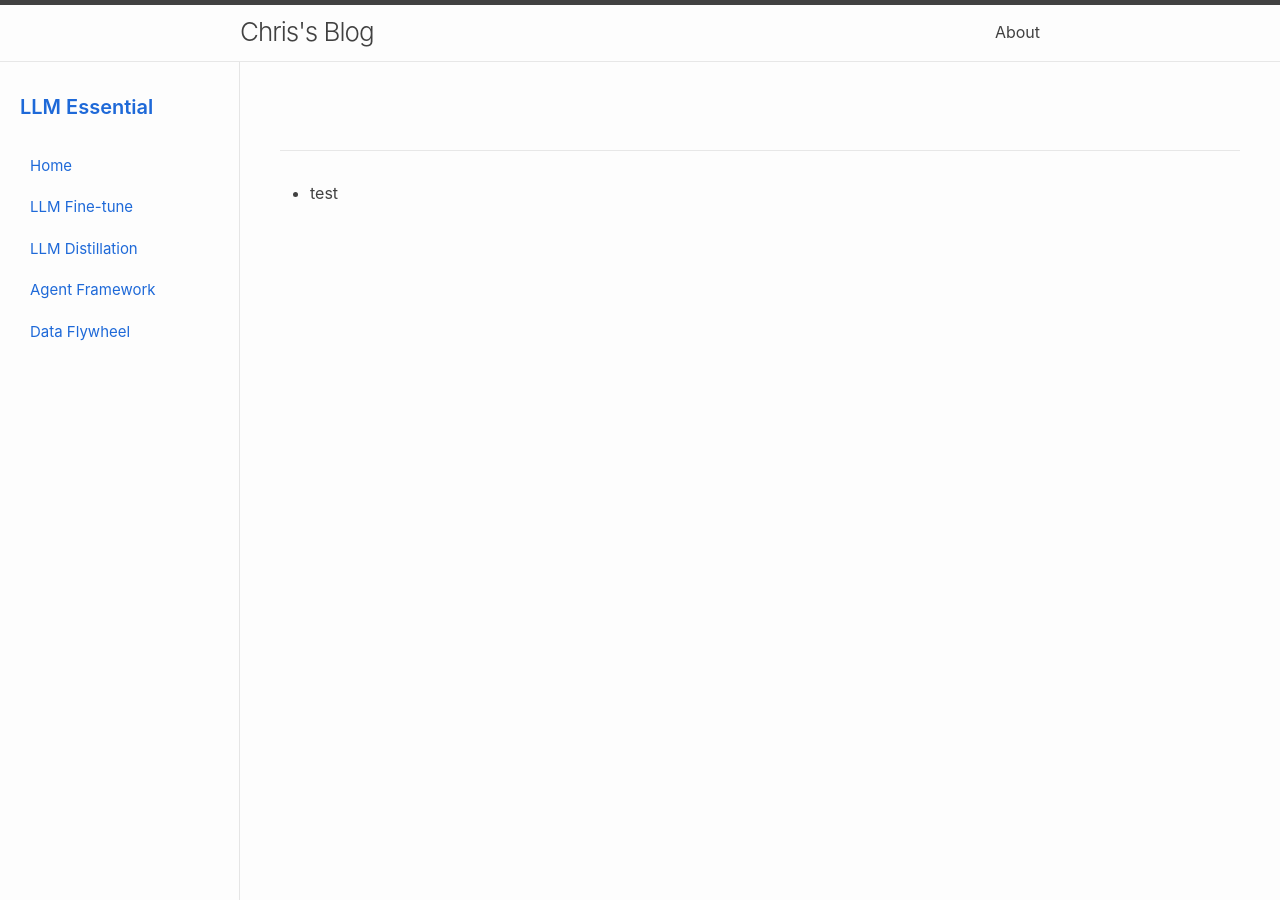
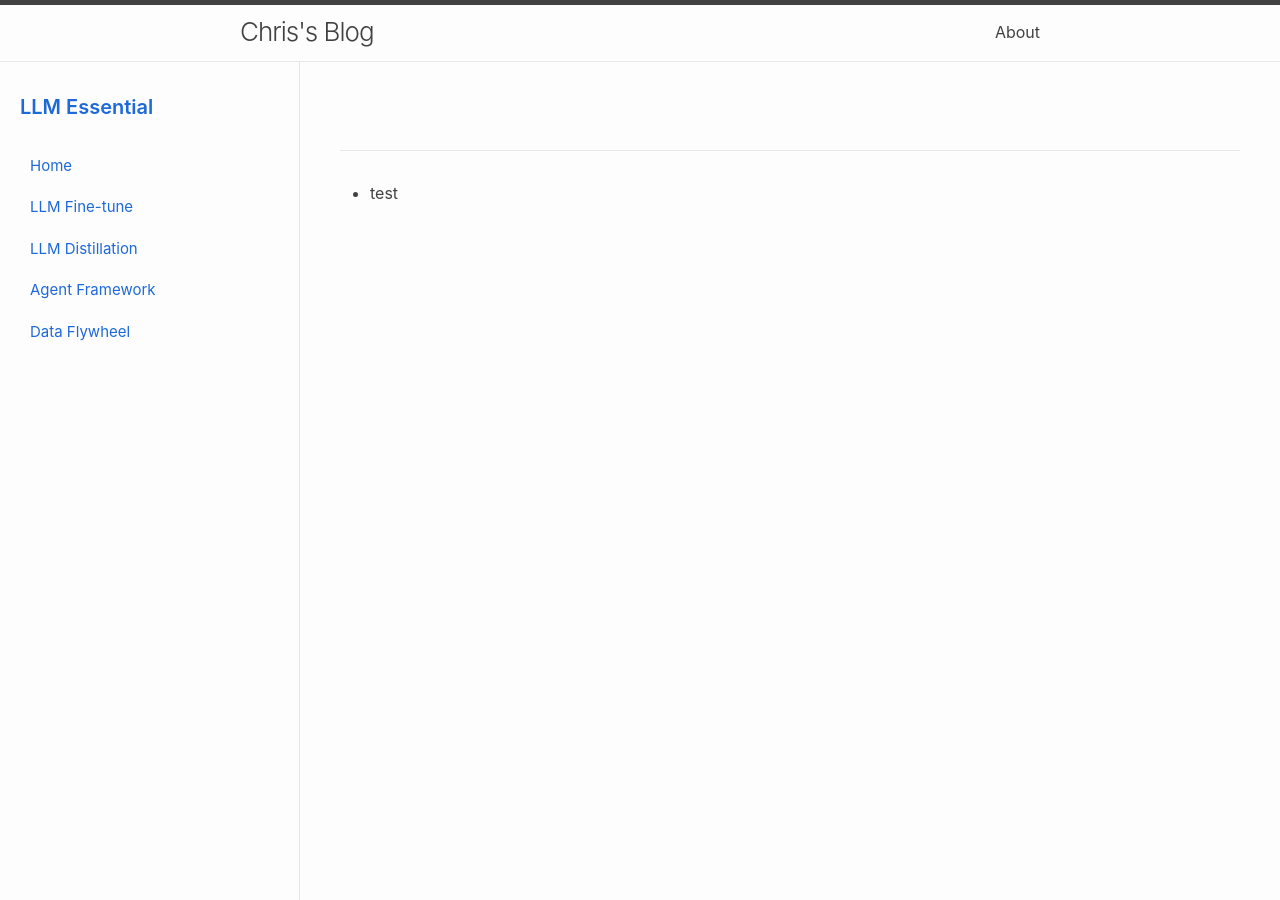
Before and after one commit to ChrisZhu2050/chriszhu2050.github.io, a Jekyll site: the page built from portfolio.md, in a window 1280 px wide and 900 px high. Built offline with Jekyll 4.4.1, drawn with Linux system fonts in a browser that asks for light colours; nearby versions of some CDN libraries; our own code applies the rules of GitHub Pages for plain Markdown files.

Commit message:
Update _base.scss

```diff
--- a/_sass/minima/_base.scss
+++ b/_sass/minima/_base.scss
@@ -311,7 +311,7 @@ table {
    ======================================== */
 
 .sidebar {
-  width: 240px;
+  width: 300px;
   flex-shrink: 0;
 
   padding: 30px 20px;
```
